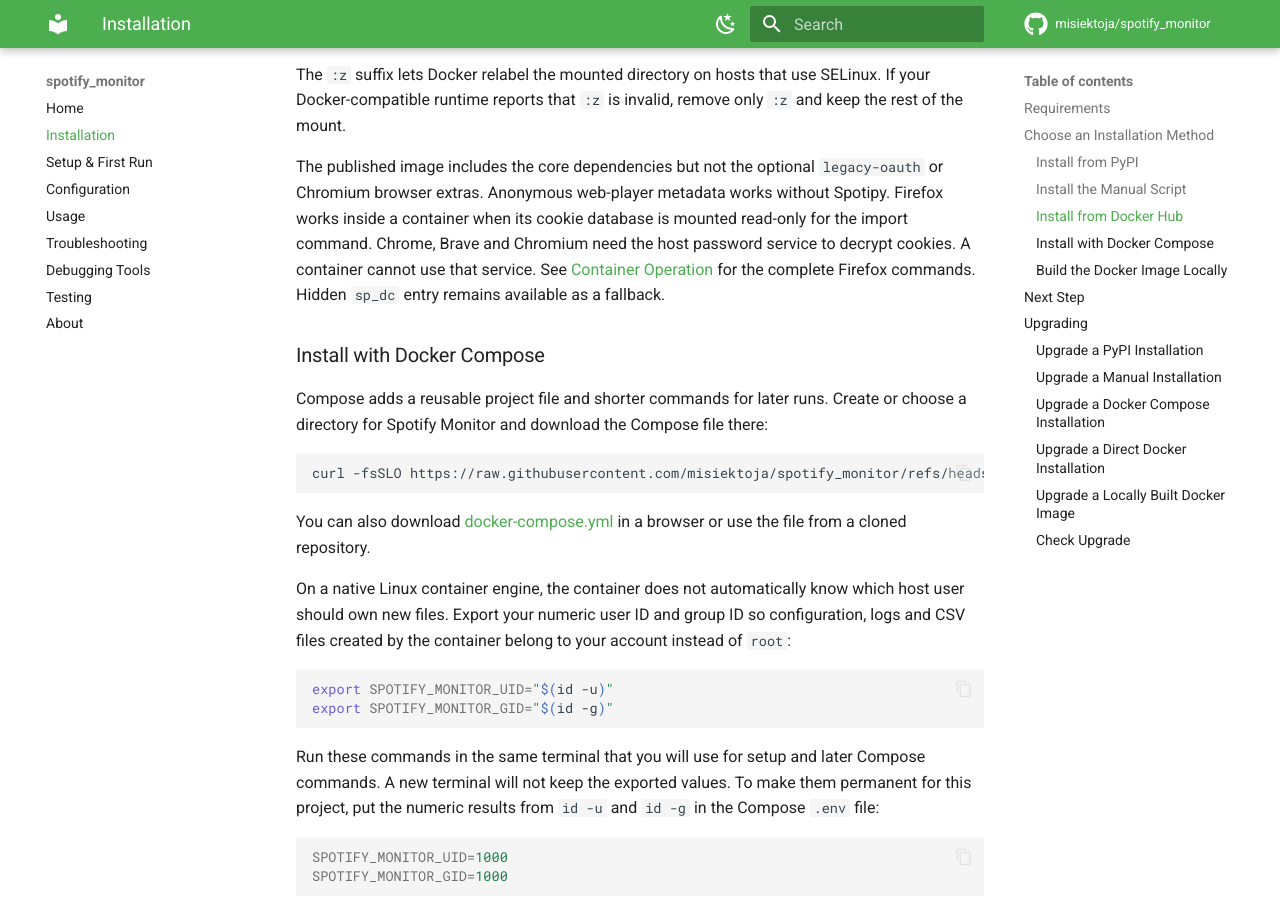
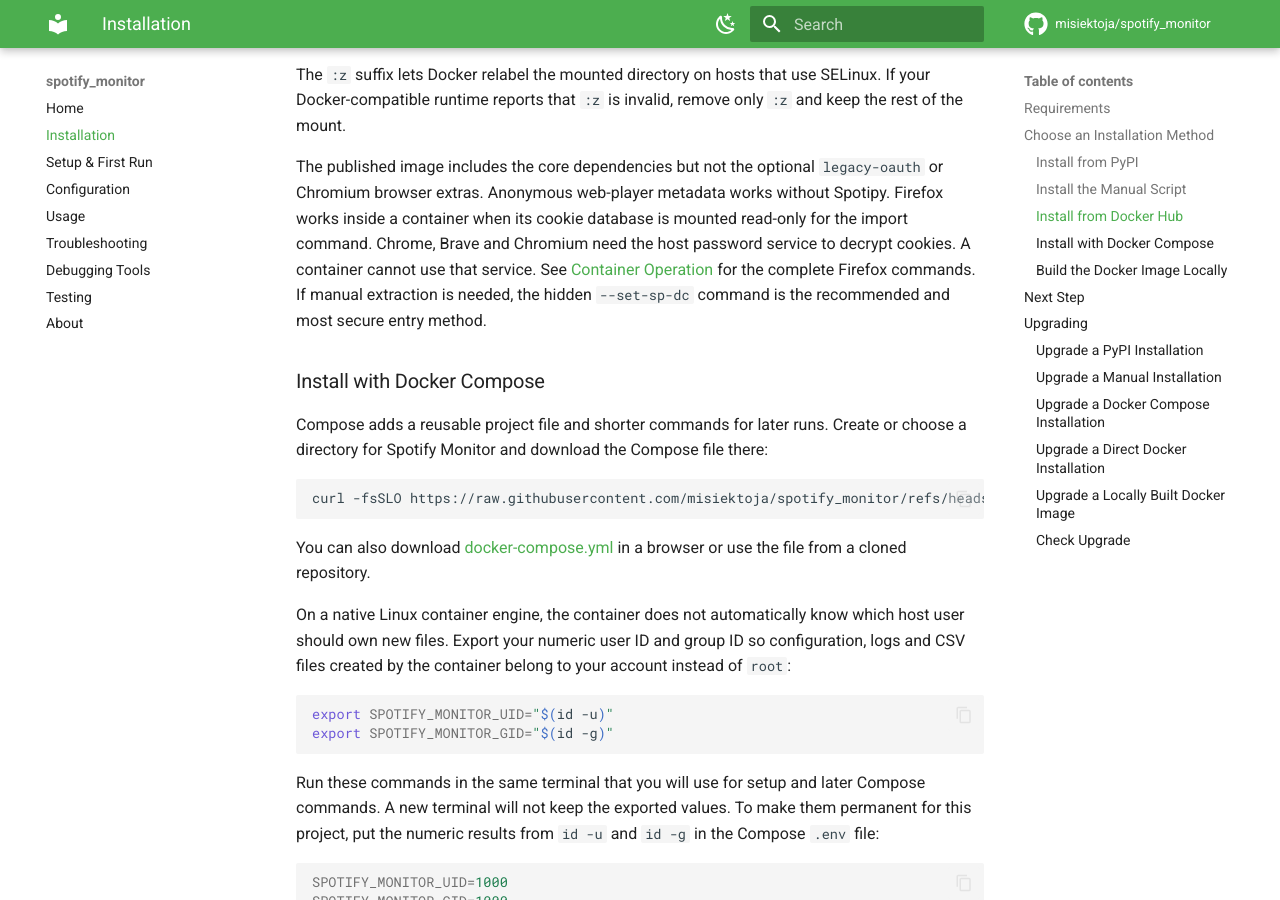
Before and after one commit to misiektoja/spotify_monitor, an MkDocs documentation site: the page built from docs/installation.md, in a window 1280 px wide and 900 px high, scrolled down 3955 px. Built offline with MkDocs 1.6.1 and Material for MkDocs 9.7.7, drawn with Linux system fonts in a browser that asks for light colours; comment, search, counter and statistics services are not loaded.

Commit message:
docs: clarify secure cookie entry for containers

```diff
--- a/docs/installation.md
+++ b/docs/installation.md
@@ -147,7 +147,7 @@
 
 The `:z` suffix lets Docker relabel the mounted directory on hosts that use SELinux. If your Docker-compatible runtime reports that `:z` is invalid, remove only `:z` and keep the rest of the mount.
 
-The published image includes the core dependencies but not the optional `legacy-oauth` or Chromium browser extras. Anonymous web-player metadata works without Spotipy. Firefox works inside a container when its cookie database is mounted read-only for the import command. Chrome, Brave and Chromium need the host password service to decrypt cookies. A container cannot use that service. See [Container Operation](usage.md#import-firefox-into-container-authentication) for the complete Firefox commands. Hidden `sp_dc` entry remains available as a fallback.
+The published image includes the core dependencies but not the optional `legacy-oauth` or Chromium browser extras. Anonymous web-player metadata works without Spotipy. Firefox works inside a container when its cookie database is mounted read-only for the import command. Chrome, Brave and Chromium need the host password service to decrypt cookies. A container cannot use that service. See [Container Operation](usage.md#import-firefox-into-container-authentication) for the complete Firefox commands. If manual extraction is needed, the hidden `--set-sp-dc` command is the recommended and most secure entry method.
 
 <a id="docker-compose"></a>
 ### Install with Docker Compose
```
